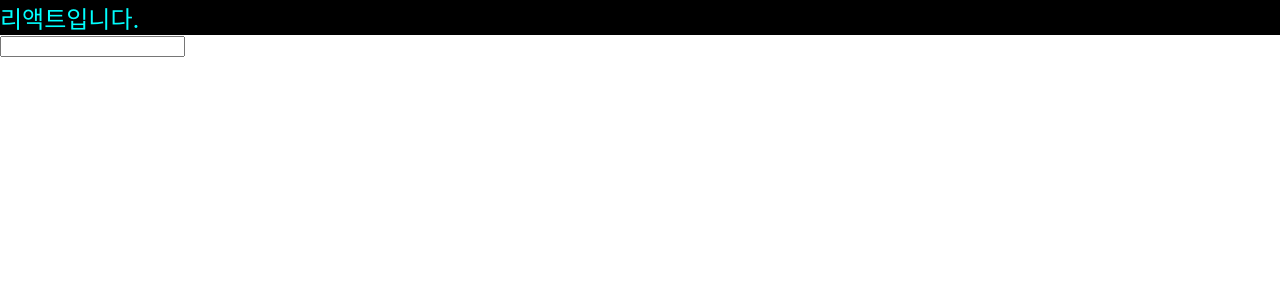
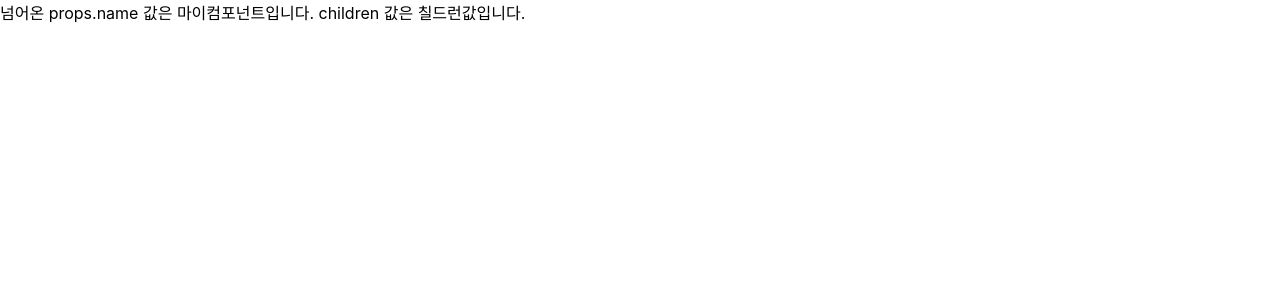
Before and after one commit to adrina-lee/reactstudy-beginnig, a React (Create React App) app: page / in a window 1280 px wide. Shown: the top 300 px of the page. Built offline with nearby package versions, Linux system fonts and the light colour scheme.

Commit message:
props옮기기

```diff
--- a/src/App.js
+++ b/src/App.js
@@ -1,20 +1,13 @@
-import React, {Fragment} from 'react';
-import logo from './logo.svg';
+import React from 'react';
 import './App.css';
+import MyComponent from "./MyComponent";
 
 function App() {
-  const name = '리액트';
-  const style = {
-    backgroundColor : 'black',
-    color: 'aqua'
-  };
+
   return (
-    <Fragment>
-      {/*{name === '리액트'? (<div>리액트입니다.</div>):(<div>리액트가 아닙니다.</div>)}*/}
-      {name && name === '리액트'&& (<div style={{...style, fontSize: 24}}>리액트입니다.</div>)}
-
-      <input type='text' required></input>
-    </Fragment>
+    <MyComponent name="마이컴포넌트">
+      칠드런값
+    </MyComponent>
   );
 }
 
--- /dev/null
+++ b/src/MyComponent.js
@@ -0,0 +1,19 @@
+import React from "react";
+
+const MyComponent = props => {
+
+  console.log(props);
+
+  return (
+    <div>
+      넘어온 props.name 값은 {props.name}입니다.
+      children 값은 {props.children}입니다.
+    </div>
+  )
+};
+
+MyComponent.defaultProps = {
+  name : '기본 이름'
+};
+
+export default MyComponent;
```
